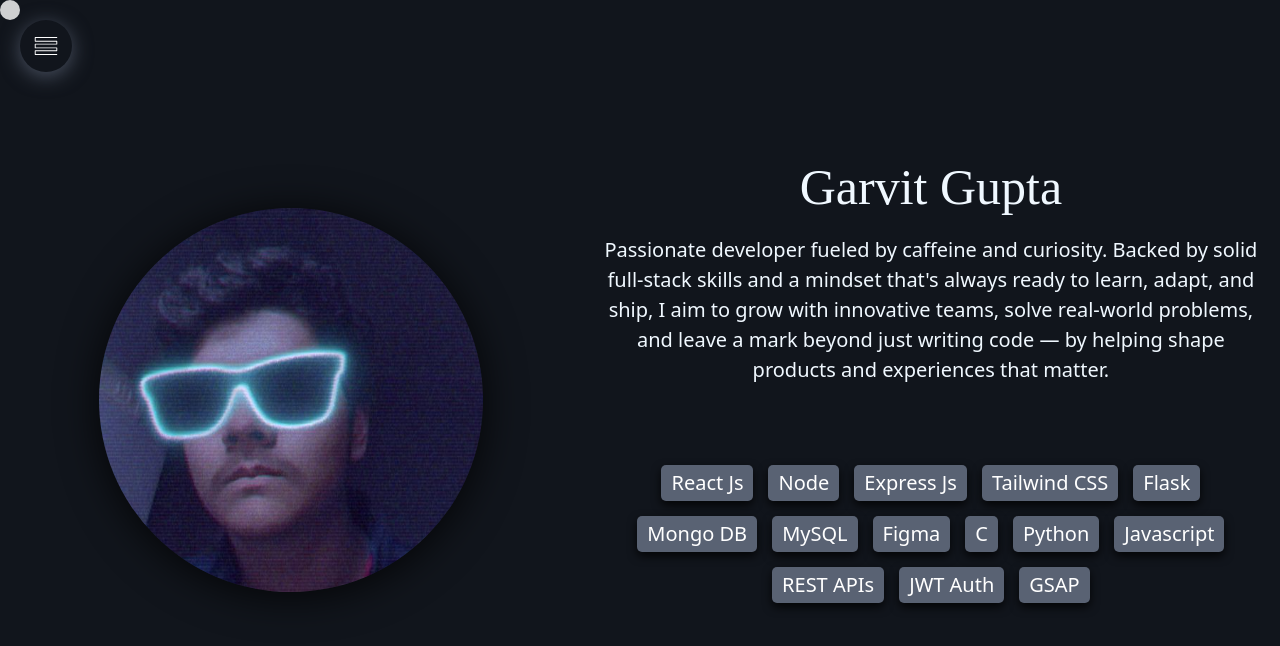
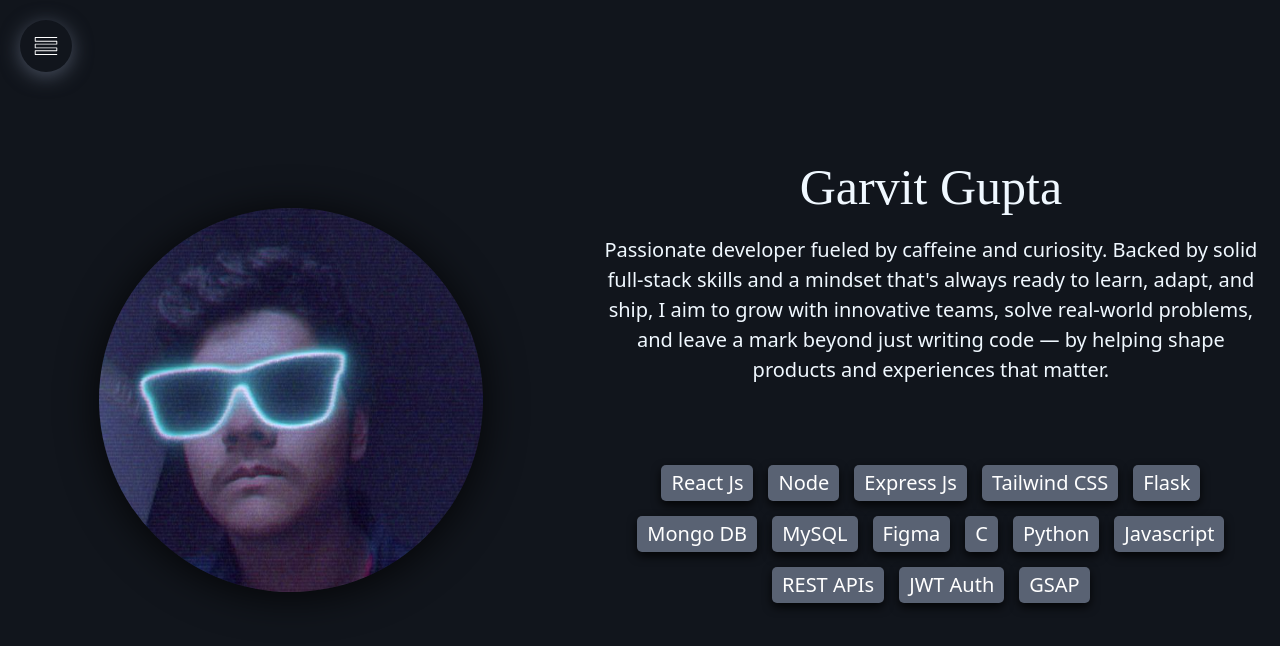
Before and after one commit to GarvitGupta001/GarvitGuptaPortfolio, a React (Vite) app in the folder portfolio/: page / in a window 1280 px wide. Shown: the top 646 px of the page. Built offline with nearby package versions, Linux system fonts and the light colour scheme.

Commit message:
cursor bug fix

```diff
--- a/portfolio/src/app.css
+++ b/portfolio/src/app.css
@@ -11,6 +11,7 @@ body {
     pointer-events: none;
     border-radius: 50%;
     position: fixed;
+    top: -25px;
     z-index: 11;
 }
 
```
